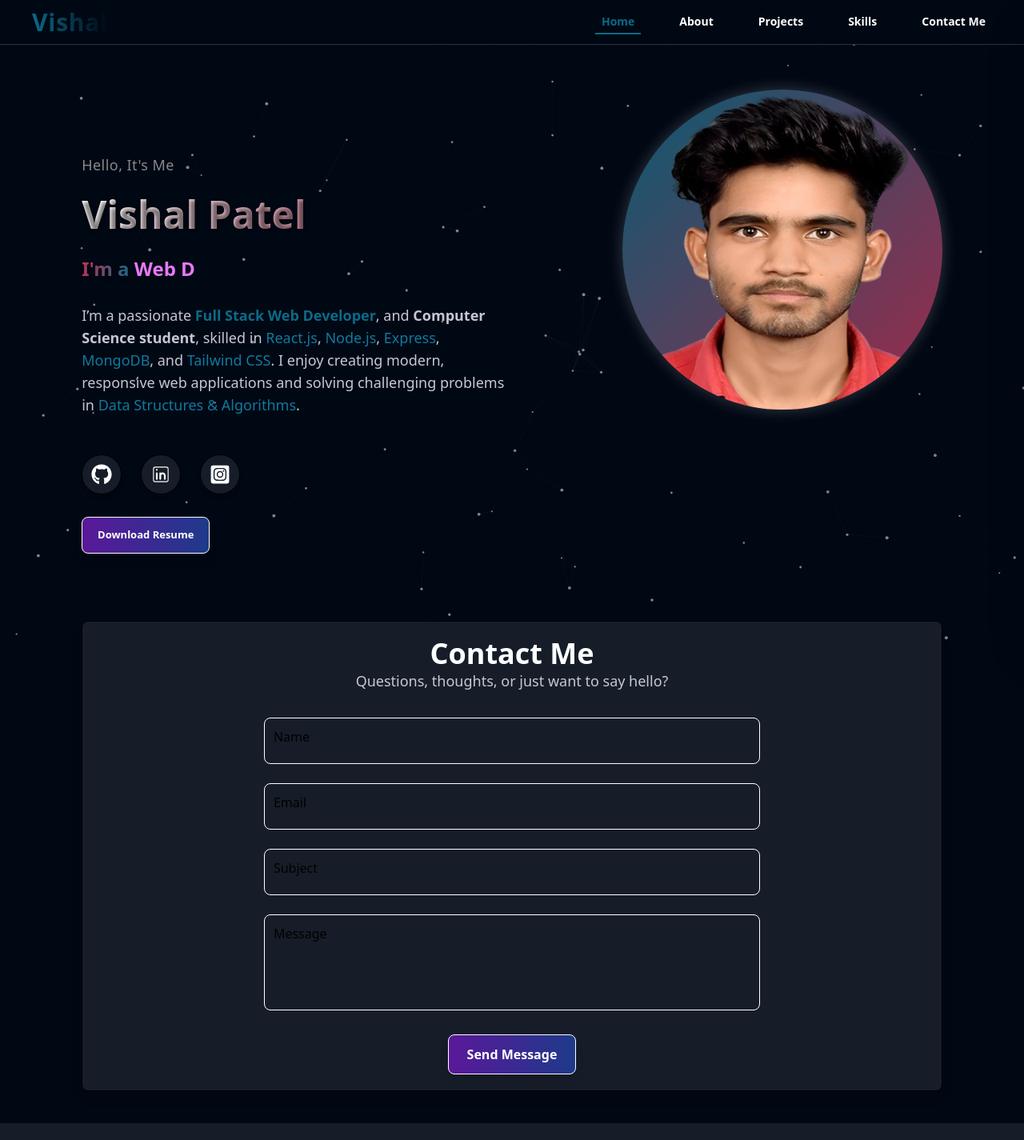
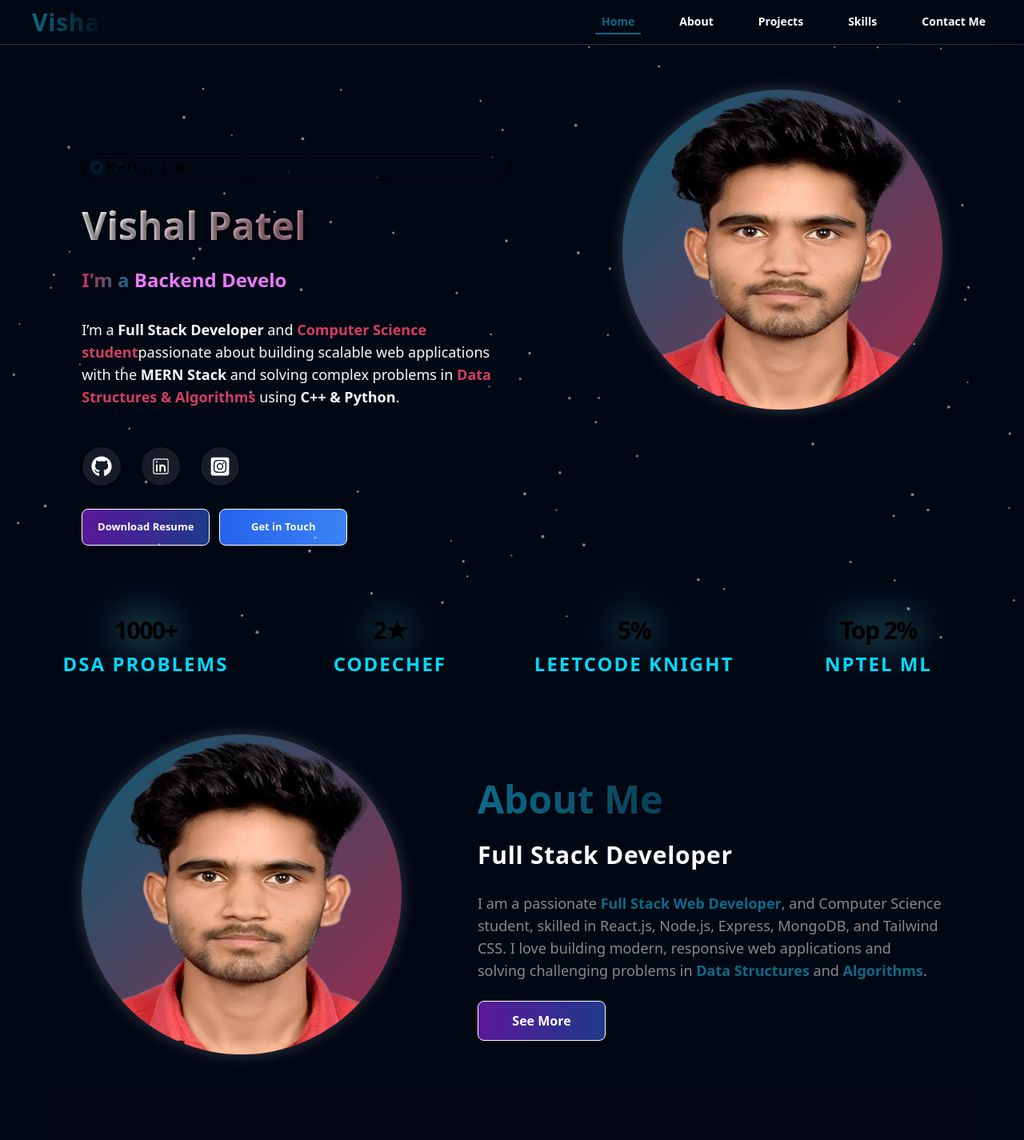
Before and after one commit to VishalPatel63/vishalportfolio, a React (Create React App) app: page / in a window 1280 px wide. Shown: the top 1425 px of the page at 80% size. Built offline with nearby package versions, Linux system fonts and the light colour scheme.

Commit message:
Update Home component with new structure and features
Refactor Home component to include new sections and improve layout.

```diff
--- a/src/pages/Home.jsx
+++ b/src/pages/Home.jsx
@@ -1,20 +1,23 @@
-import React, { useState } from 'react'
+import React from 'react'
 import vishalIm from "../userAsset/visha.png"
 import { TypeAnimation } from 'react-type-animation';
 import { FaInstagramSquare, FaGithub } from 'react-icons/fa';
 import { CiLinkedin } from "react-icons/ci";
-import { useNavigate } from 'react-router-dom';
-import data from "../data"
 import Footer from '../common/Footer';
 import { Contacts } from '../common/Contacts';
+import { Projectss } from '../common/Projectss';
+import { Skill } from '../common/Skill';
+import { About } from './About';
+import data from '../data';
 import { motion } from 'framer-motion';
+import Achivements from './Achivements';
+import Experiences from './Experiences';
+
+
 
 export const Home = () => {
-  const [skill1, setSkill] = useState(data);
-  const navigate = useNavigate();
-
   return (
-    <div>
+    <div id='home' className='min-h-screen'>
       <div className='flex flex-col mx-auto w-11/12 max-w-maxContent mt-14'>
 
         <motion.div
@@ -38,7 +41,12 @@ export const Home = () => {
 
           {/* Content Section */}
           <div className='order-2 lg:order-1 mt-10 lg:mt-20 w-full lg:w-1/2 flex flex-col gap-y-6 text-center lg:text-left'>
-            <h1 className="text-lg text-pure-greys-300 tracking-wide">Hello, It's Me</h1>
+            <div className="inline-flex items-center gap-2 px-3.5 py-1.5 rounded-full border border-cyan-500/30 bg-cyan-500/10 backdrop-blur-md mb-2">
+  <span className="w-2 h-2 rounded-full bg-cyan-400 animate-pulse shadow-[0_0_8px_#22d3ee]" />
+  <h1 className="text-xs sm:text-sm font-extrabold tracking-[0.25em] text-cyan-300">
+    Hello, I'm
+  </h1>
+</div>
 <h1
   className="text-4xl sm:text-5xl font-extrabold
              bg-gradient-to-r from-white via-purple-200 to-pink-500
@@ -48,6 +56,7 @@ export const Home = () => {
 >
   Vishal Patel
 </h1>
+
 
 <div className="text-xl sm:text-2xl font-bold mt-1 flex items-center">
   {/* Fixed part */}
@@ -74,15 +83,11 @@ export const Home = () => {
 </div>
 
 
-            <p className='mt-1 text-base sm:text-left sm:text-lg font-medium text-richblack-50 px-4 lg:px-0 leading-relaxed'>
-              I’m a passionate <span className="text-blue-400 font-semibold">Full Stack Web Developer</span>,
-              and <span className="text-purple-400 font-semibold">Computer Science student</span>, skilled in
-              <span className="text-blue-300"> React.js</span>, <span className="text-blue-300">Node.js</span>,
-              <span className="text-blue-300"> Express</span>, <span className="text-blue-300">MongoDB</span>,
-              and <span className="text-blue-300">Tailwind CSS</span>. I enjoy creating modern, responsive web
-              applications and solving challenging problems in
-              <span className="text-blue-300"> Data Structures & Algorithms</span>.
-            </p>
+<p className="mt-2 text-base sm:text-lg font-medium text-pure-greys-5 px-4 lg:px-0 leading-relaxed max-w-2xl">
+  I’m a <span className="text-cyan-400 font-semibold">Full Stack Developer</span> and <span className="text-pink-300 font-semibold">Computer Science student</span>
+   passionate about building scalable web applications with the <span className="text-cyan-300 font-semibold">MERN Stack</span> and solving complex problems in <span className="text-pink-300 font-semibold">Data Structures & Algorithms</span> using
+   <span className="text-cyan-300 font-semibold"> C++ & Python</span>.
+</p>
 
             {/* Social Media Icons */}
             <div className='flex justify-center lg:justify-start gap-6 mt-6'>
@@ -111,24 +116,61 @@ export const Home = () => {
             </div>
 
             {/* Download Resume Button */}
-            <div className='flex justify-center lg:justify-start mt-1  pb-2'>
+            <div className='flex flex-col sm:flex-row justify-center lg:justify-start gap-3 mt-1 pb-2'>
               <motion.a
-                whileHover={{ scale: 1.1, boxShadow: "0px 0px 15px rgba(90, 24, 154, 0.7)" }}
+                whileHover={{ scale: 1.05, boxShadow: "0px 0px 15px rgba(90, 24, 154, 0.7)" }}
                 transition={{ duration: 0.3 }}
-                href="/resumevishal45.pdf"
-                download="resumevishal45.pdf"
+                href="/Vishalpatelresume.pdf"
+                download="Vishalpatelresume.pdf"
                 className="w-[160px] text-center font-semibold border border-gray-400 px-4 py-3 text-[13px] cursor-pointer rounded-lg shadow-lg
                            bg-gradient-to-r from-[#5A189A] to-[#1E3A8A] text-white hover:shadow-purple-900/50"
               >
                 Download Resume
               </motion.a>
+              <motion.a
+                whileHover={{ scale: 1.05, boxShadow: "0px 0px 15px rgba(59, 130, 246, 0.7)" }}
+                transition={{ duration: 0.3 }}
+                href="#contact"
+                className="w-[160px] text-center font-semibold border border-gray-400 px-4 py-3 text-[13px] rounded-lg shadow-lg
+                  bg-gradient-to-r from-[#2563EB] to-[#3B82F6] text-white hover:shadow-blue-900/50 transition-all duration-300"
+              >
+                Get in Touch
+              </motion.a>
             </div>
           </div>
         </motion.div>
 
-        <div className='mt-5'>
+       {/* Achievement Stats */}
+
+<section id='achivement'>
+
+     <Achivements/>
+</section>
+
+        <section id='about' >
+          <About hideFooter />
+        </section>
+        <section id='experiences'>
+          <Experiences/>
+        </section>
+
+        <section id='projects'>
+          <div className='mx-auto w-full max-w-maxContent'>
+            <div className='mb-10 text-center'>
+              <h2 className='text-4xl font-extrabold bg-gradient-to-r from-blue-400 to-purple-500 bg-clip-text text-transparent'>Projects</h2>
+              <p className='mt-3 text-richblack-300 max-w-2xl mx-auto'>All my featured web applications are shown here so you can explore the work I build end to end.</p>
+            </div>
+            <Projectss skill={data} showAll={true} />
+          </div>
+        </section>
+
+        <section id='skills'>
+          <Skill />
+        </section>
+
+        <section id='contact'>
           <Contacts />
-        </div>
+        </section>
       </div>
 
       <div>
```
